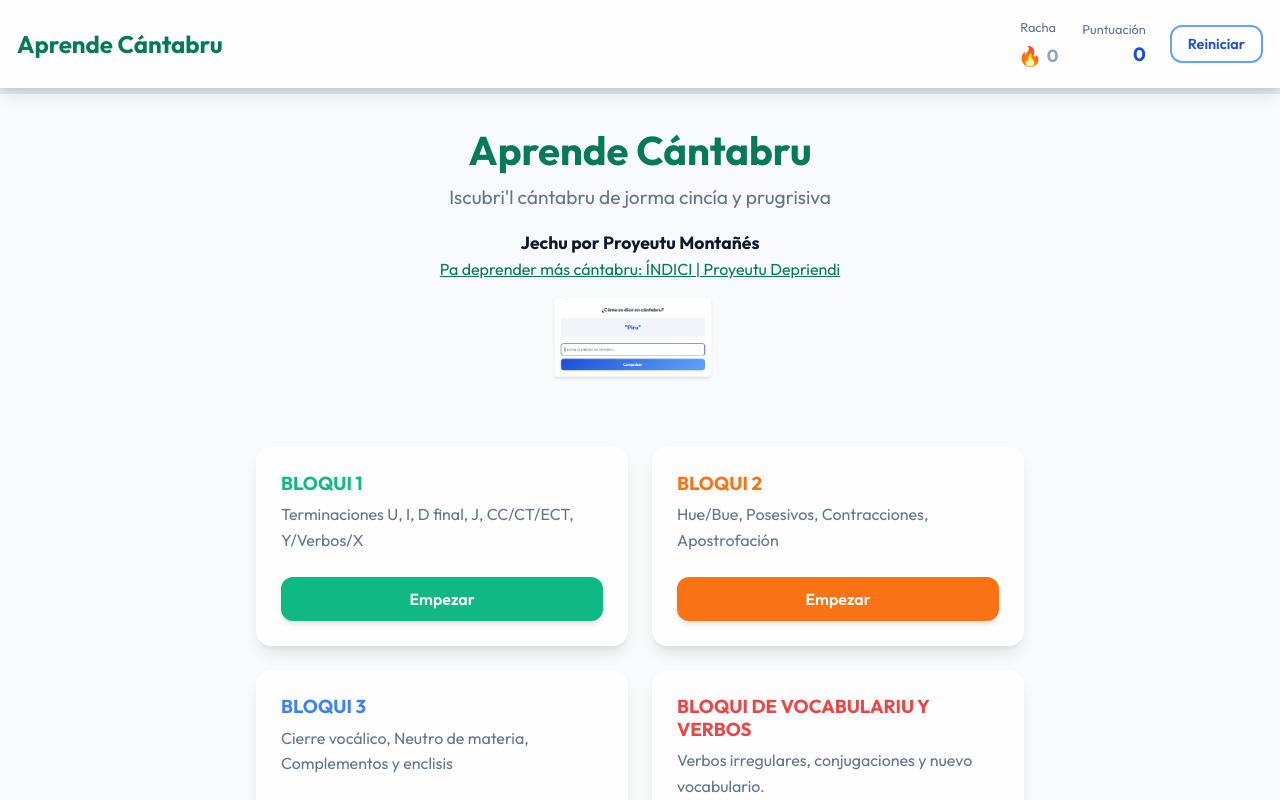
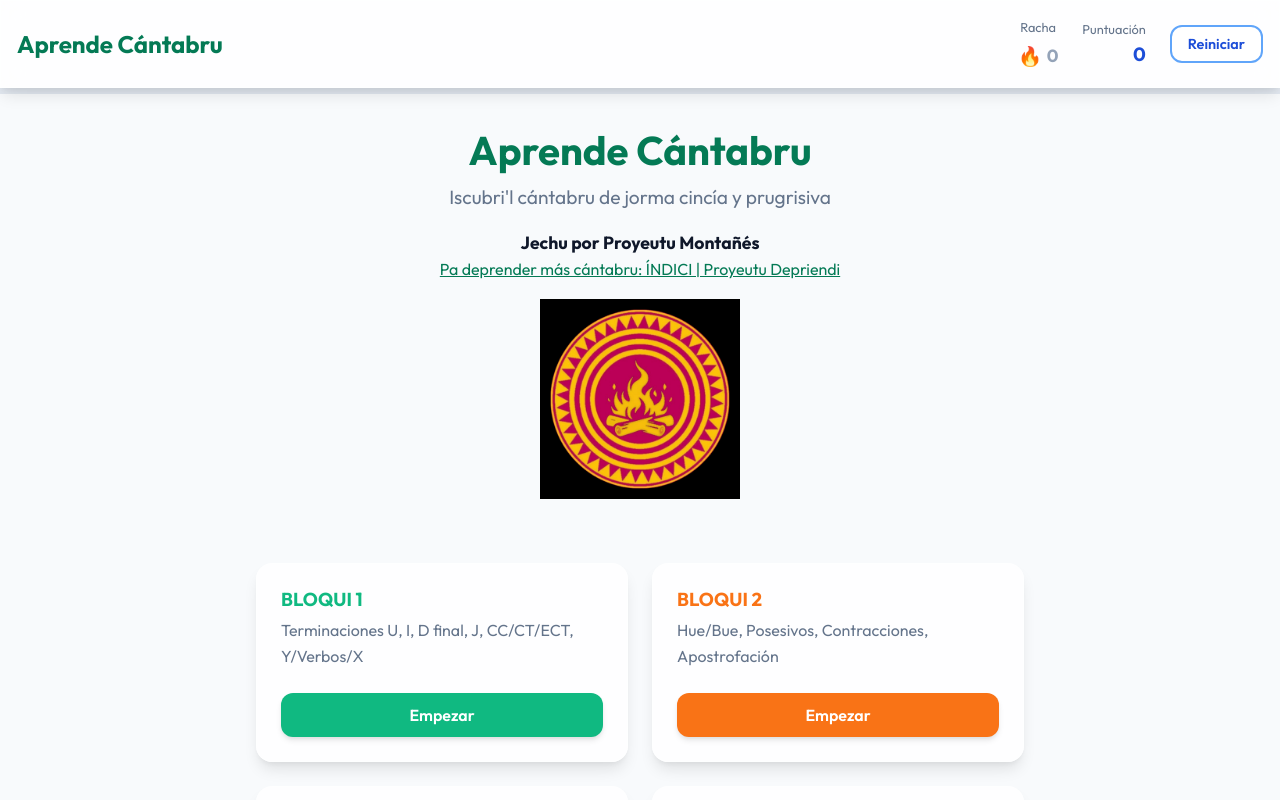
Before and after one commit to nucleuscloudES/gatuprueba, a React (Vite) app: page / in a window 1280 px wide. Shown: the top 800 px of the page. Built offline with nearby package versions, Linux system fonts and the light colour scheme.

Commit message:
botonesbeta2

```diff
--- a/src/components/Results.jsx
+++ b/src/components/Results.jsx
@@ -3,7 +3,7 @@ import { useProgress } from '../context/ProgressContext';
 import { courseData } from '../data/courseData';
 
 const Results = () => {
-    const { progress, resetProgress, setCurrentLocation } = useProgress();
+    const { progress, resetProgress, setCurrentLocation, updateProgress } = useProgress();
 
     // Calculate total possible score
     const totalExercises = courseData.blocks.reduce((acc, block) =>
@@ -26,8 +26,8 @@ const Results = () => {
     }
 
     const handleReturnToCourse = () => {
-        // Simply go to home page but keep progress
-        setCurrentLocation(null, 0);
+        // Return to home page, keep progression but mark finished as false so App.jsx doesn't lock to Results
+        updateProgress({ finished: false, currentBlock: null, currentLesson: 0 });
     };
 
     return (
--- a/src/pages/Home.jsx
+++ b/src/pages/Home.jsx
@@ -24,7 +24,7 @@ const Home = () => {
                         Pa deprender más cántabru: ÍNDICI | Proyeutu Depriendi
                     </a>
                 </p>
-                <img src="/foto.png" alt="Logo Cántabru" style={{ maxWidth: '200px', margin: '0 auto', display: 'block' }} />
+                <img src="/foto.jpg" alt="Logo Cántabru" style={{ maxWidth: '200px', margin: '0 auto', display: 'block' }} />
             </div>
 
             <div style={{ display: 'grid', gridTemplateColumns: 'repeat(auto-fit, minmax(280px, 1fr))', gap: '1.5rem' }}>
```
Also changed, not shown: public/foto.jpg (added).
